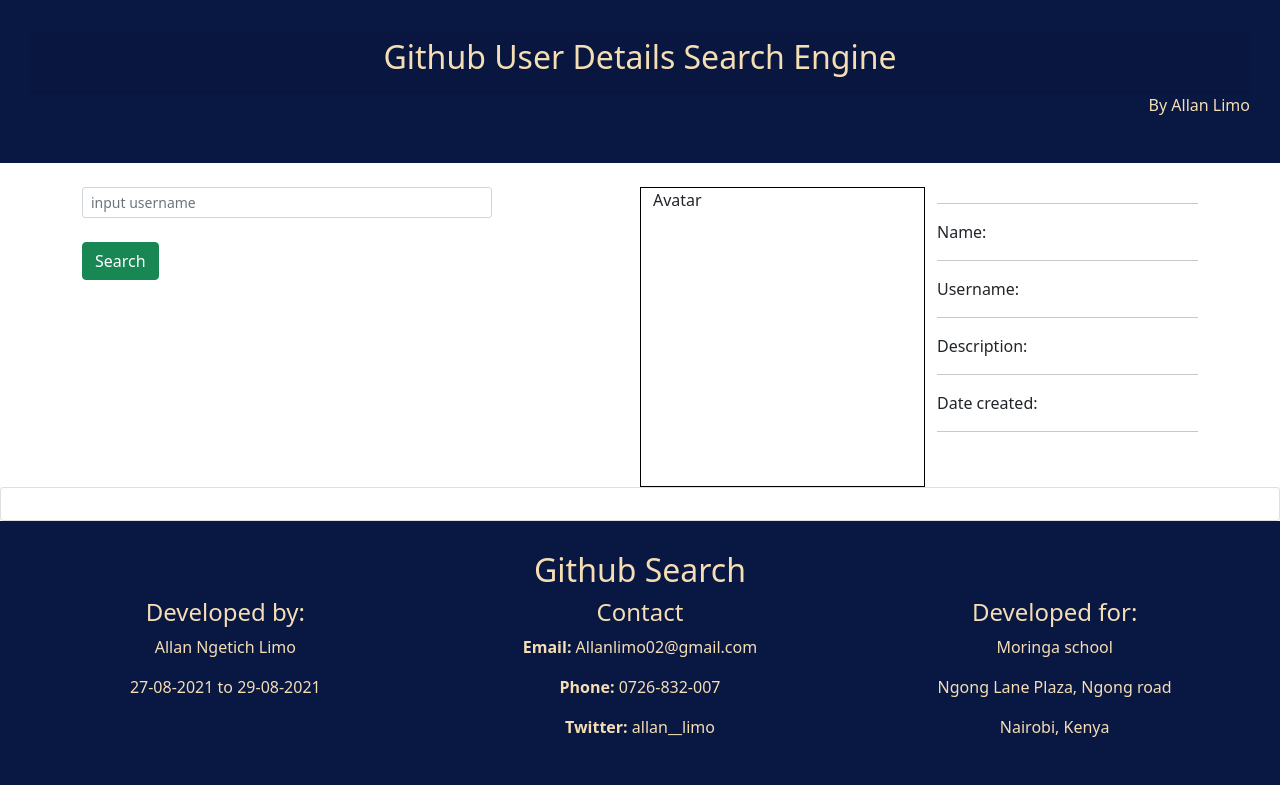
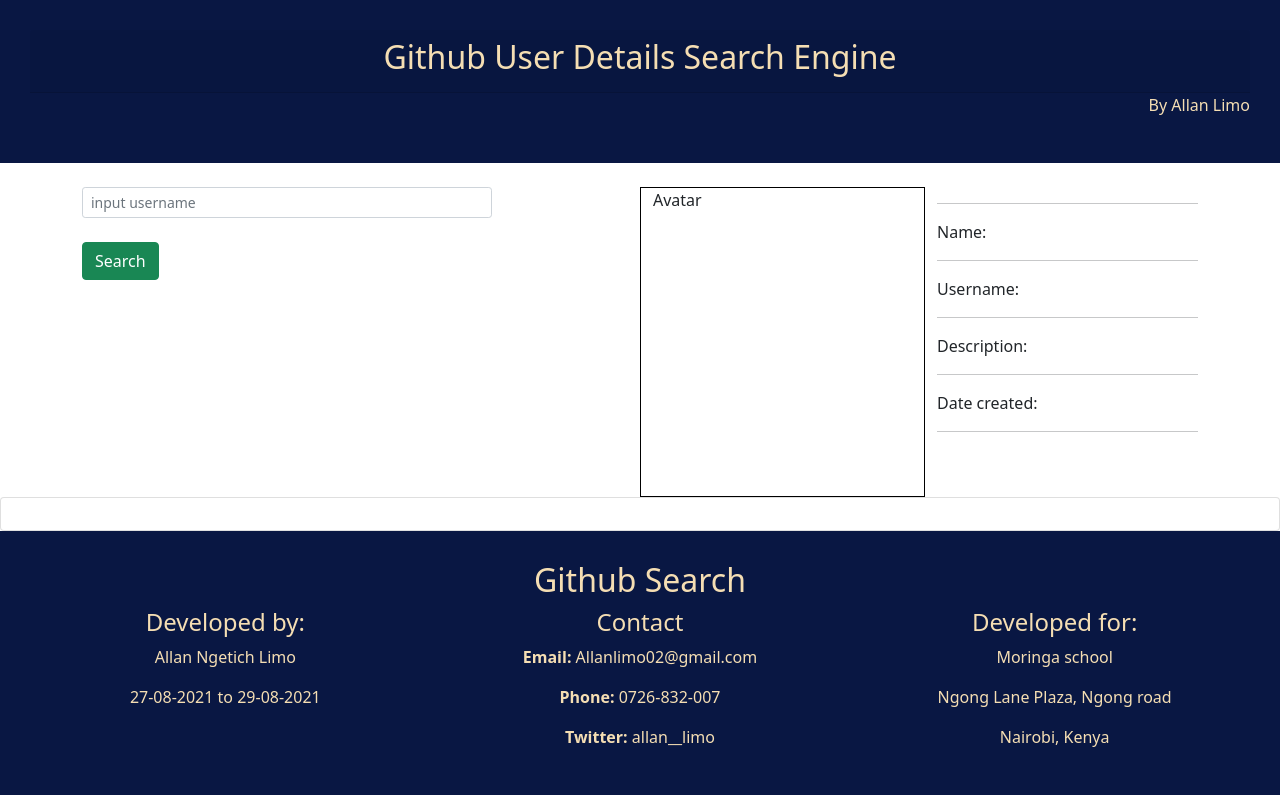
Before and after one commit to allanlimo02/GithubSearch, an Angular app: page / in a window 1280 px wide. Built offline with nearby package versions, Linux system fonts and the light colour scheme.

Commit message:
Styling the output section

```diff
--- a/src/app/main-form/main-form.component.css
+++ b/src/app/main-form/main-form.component.css
@@ -1,5 +1,5 @@
 .avatar{
-    height: 300px;
+    height: 310px;
     border: double 1px black;
 }
 #output{
```
